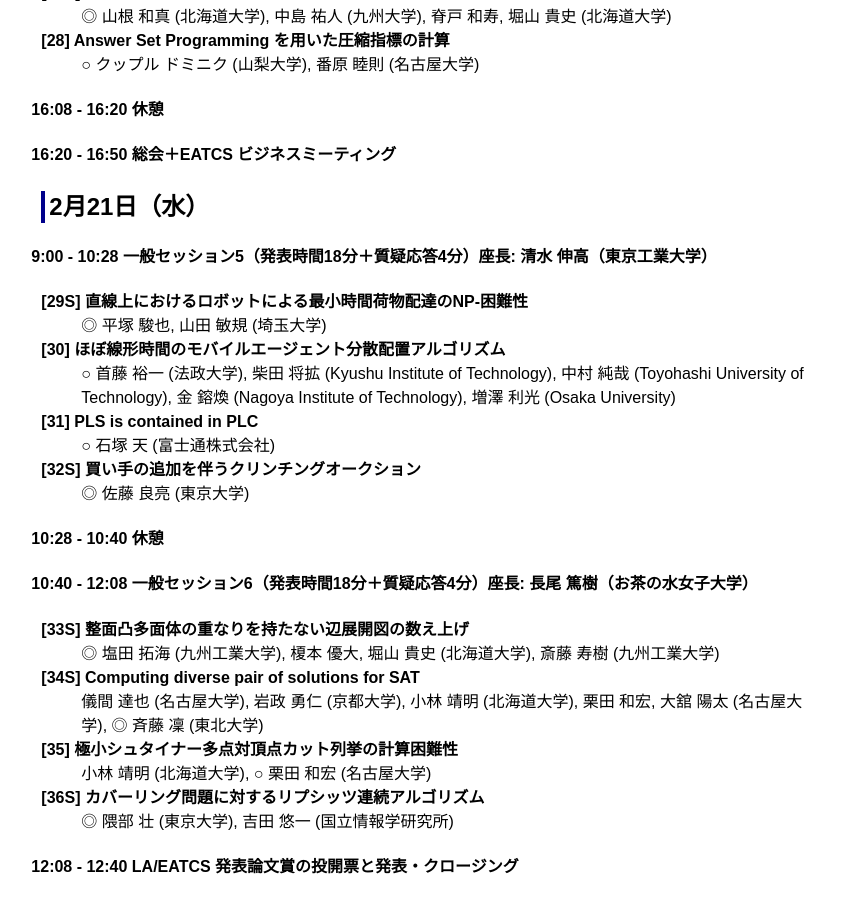
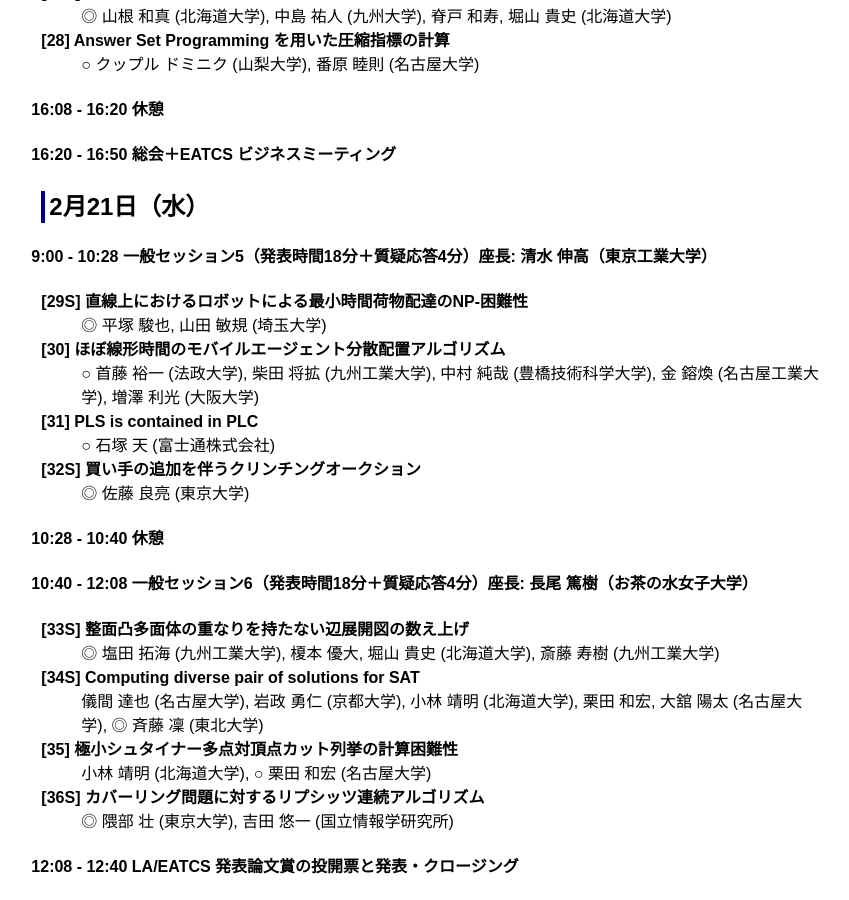
Before and after one commit to ytamura12/la-symposium_test.github.io, a Jekyll site: the page built from 2023/winter_program.md, in a window 1280 px wide and 900 px high, scrolled down 2546 px. Shown: the whole window, without its empty margins (317-1166 px from the left). Built offline with Jekyll 4.4.1, drawn with Linux system fonts in a browser that asks for light colours.

Commit message:
Update winter_program.md

```diff
--- a/2023/winter_program.md
+++ b/2023/winter_program.md
@@ -137,7 +137,7 @@ title: LA Symposium 2023, 冬のLAプログラム
 : ◎ 平塚 駿也, 山田 敏規 (埼玉大学)
 
 [30] ほぼ線形時間のモバイルエージェント分散配置アルゴリズム
-: ○ 首藤 裕一 (法政大学), 柴田 将拡 (Kyushu Institute of Technology), 中村 純哉 (Toyohashi University of Technology), 金 鎔煥 (Nagoya Institute of Technology), 増澤 利光 (Osaka University)
+: ○ 首藤 裕一 (法政大学), 柴田 将拡 (九州工業大学), 中村 純哉 (豊橋技術科学大学), 金 鎔煥 (名古屋工業大学), 増澤 利光 (大阪大学)
 
 [31] PLS is contained in PLC
 : ○ 石塚 天 (富士通株式会社)
```
